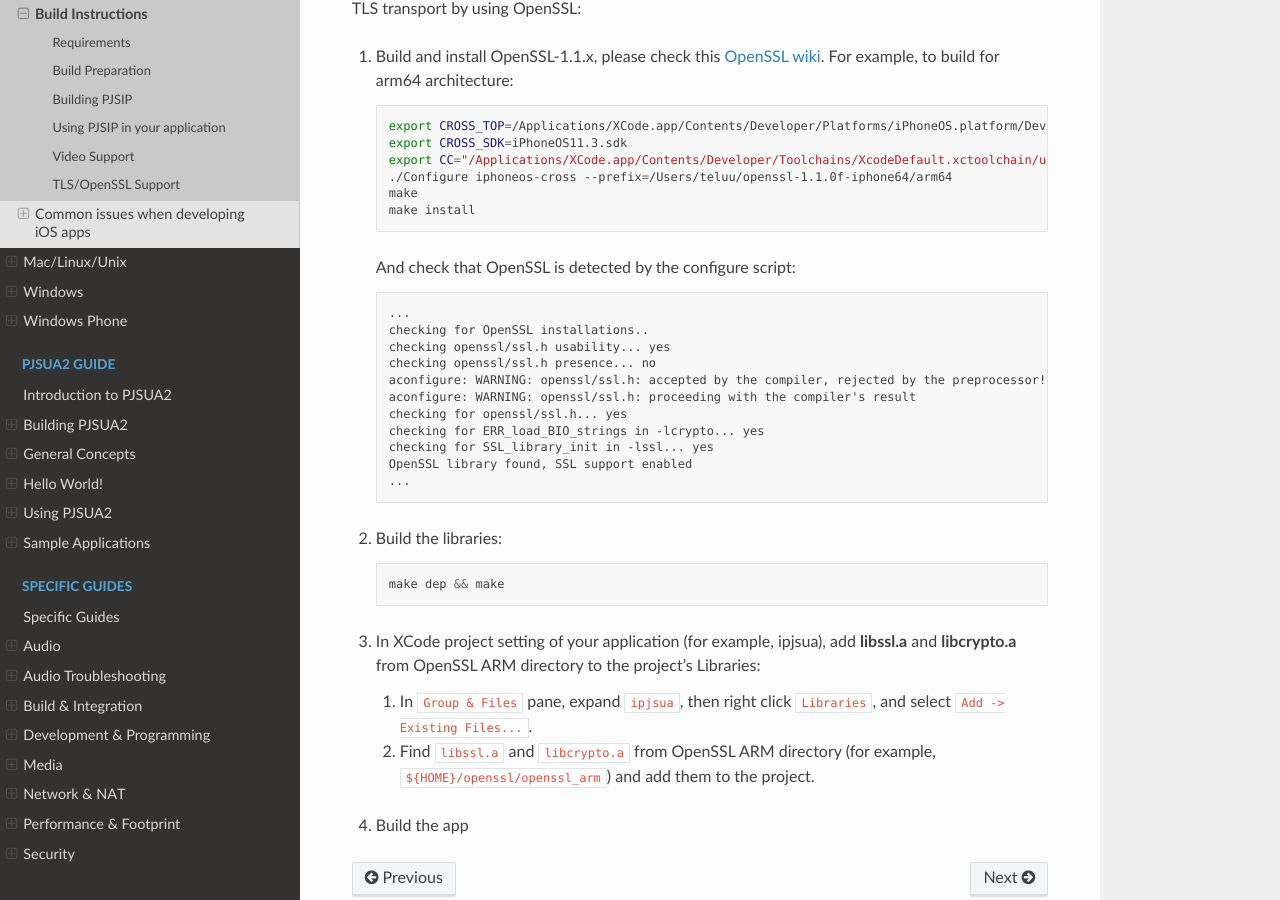
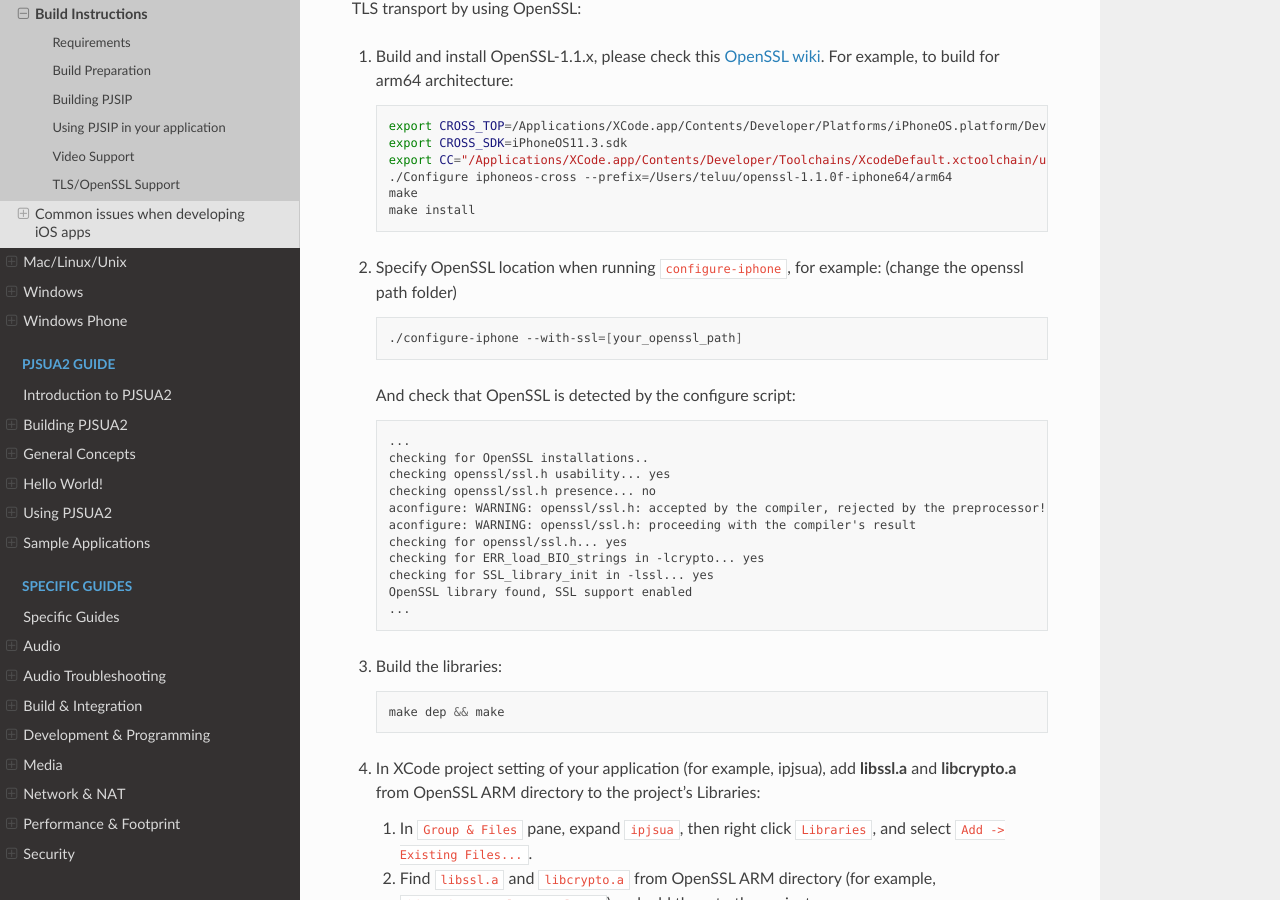
Before and after one commit to pjsip/pjproject_docs, a Sphinx documentation site: the page built from docs/source/get-started/ios/build_instructions.rst, in a window 1280 px wide and 900 px high, scrolled down 5922 px. Built offline with Sphinx 7.4.7 and the Read the Docs theme 2.0.0, drawn with Linux system fonts in a browser that asks for light colours; the version number could not be read and is left out.

Commit message:
Update iOS build_instructions.rst for configuring OpenSSL support
Add `--with-ssl=...` to specify non-default OpenSSL location.

```diff
--- a/docs/source/get-started/ios/build_instructions.rst
+++ b/docs/source/get-started/ios/build_instructions.rst
@@ -300,6 +300,13 @@ below to enable TLS transport by using OpenSSL:
       make
       make install
 
+#. Specify OpenSSL location when running ``configure-iphone``, for example:
+   (change the openssl path folder)
+
+   .. code-block:: shell
+
+      ./configure-iphone --with-ssl=[your_openssl_path]
+
    And check that OpenSSL is detected by the configure script:
 
    .. code-block::
```
